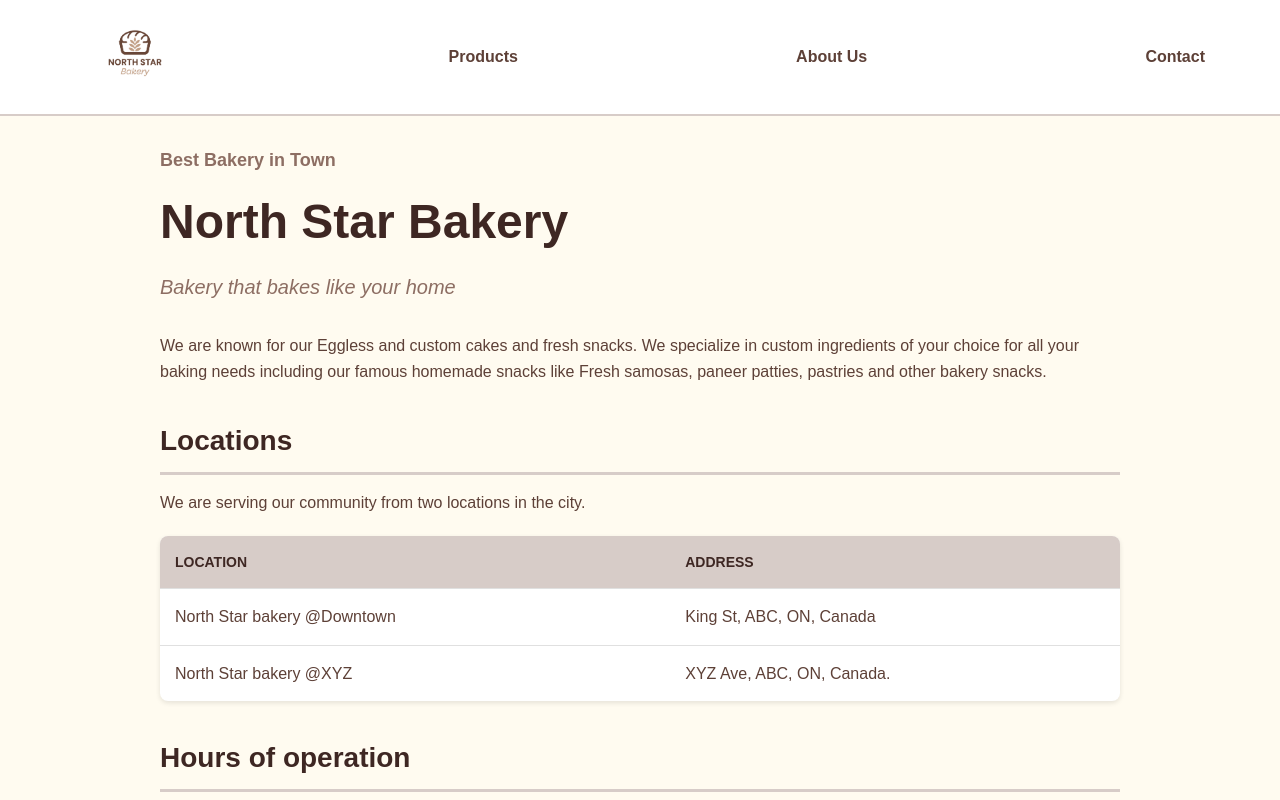
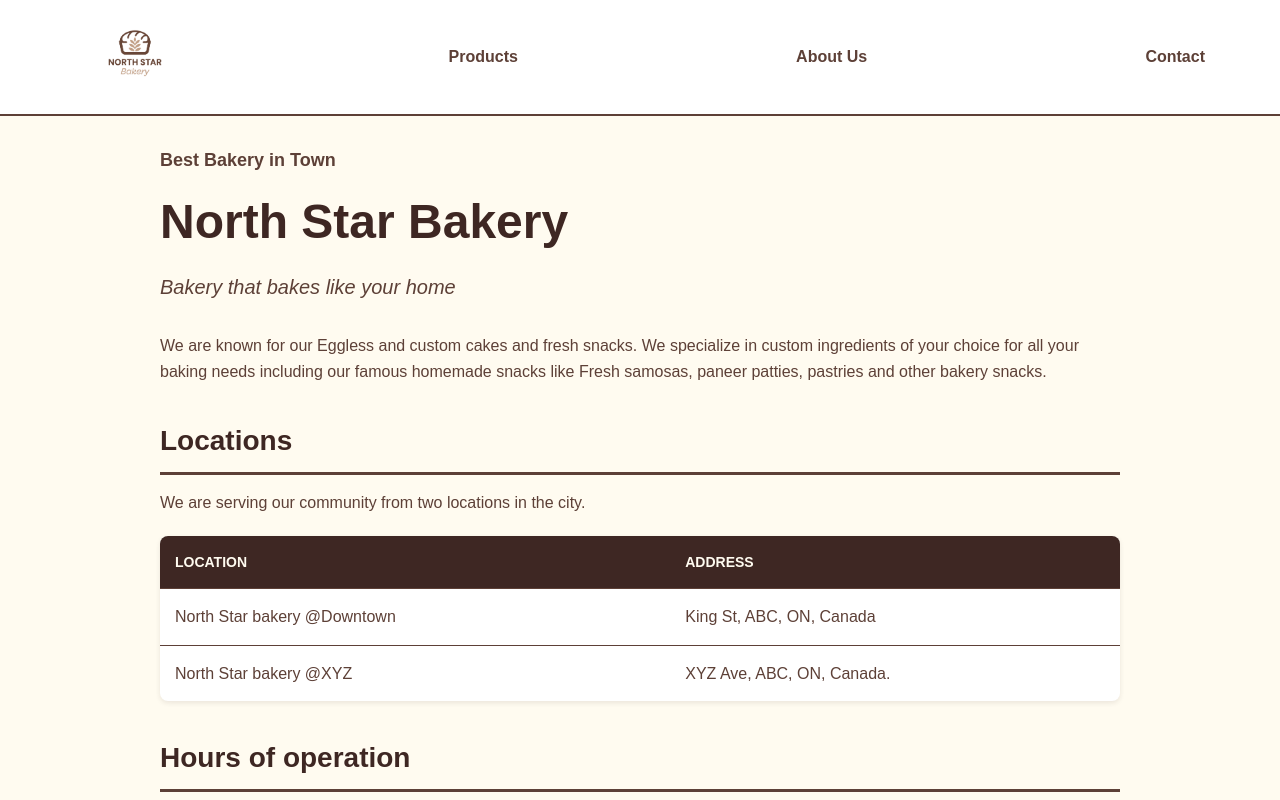
Before and after one commit to abhishekchohan/intro-to-web-dev, a plain HTML site: page index.html in a window 1280 px wide. Shown: the top 800 px of the page. Drawn offline with Linux system fonts and the light colour scheme.

Commit message:
reduced the color pallete to 4 colors only for better consistency

```diff
--- a/style.css
+++ b/style.css
@@ -16,7 +16,7 @@ body {
 header {
   background-color: #fff;
   padding: 15px 0;
-  border-bottom: 2px solid #d7ccc8;
+  border-bottom: 2px solid #5d4037;
   position: sticky;
   top: 0;
   z-index: 100;
@@ -48,7 +48,7 @@ nav a {
 }
 
 nav a:hover {
-  background-color: #f5e6d3;
+  background-color: #fffbf0;
 }
 
 
@@ -62,7 +62,7 @@ main {
 main p:first-of-type {
   font-size: 18px;
   font-weight: bold;
-  color: #8d6e63;
+  color: #5d4037;
   margin-bottom: 10px;
 }
 
@@ -75,7 +75,7 @@ h1 {
 
 main h1 + p {
   font-size: 20px;
-  color: #8d6e63;
+  color: #5d4037;
   margin-bottom: 30px;
   font-style: italic;
 }
@@ -89,7 +89,7 @@ h2 {
   font-size: 28px;
   color: #3e2723;
   margin: 35px 0 15px 0;
-  border-bottom: 3px solid #d7ccc8;
+  border-bottom: 3px solid #5d4037;
   padding-bottom: 8px;
 }
 
@@ -101,18 +101,18 @@ table {
   background-color: #fff;
   border-radius: 8px;
   overflow: hidden;
-  box-shadow: 0 2px 5px rgba(0,0,0,0.1);
+  box-shadow: 0 2px 5px rgba(62, 39, 35, 0.1);
 }
 
 th, td {
   padding: 15px;
   text-align: left;
-  border-bottom: 1px solid #e0e0e0;
+  border-bottom: 1px solid #5d4037;
 }
 
 th {
-  background-color: #d7ccc8;
-  color: #3e2723;
+  background-color: #3e2723;
+  color: #fffbf0;
   font-weight: bold;
   text-transform: uppercase;
   font-size: 14px;
@@ -123,7 +123,7 @@ tr:last-child td {
 }
 
 tr:hover {
-  background-color: #f5f5f5;
+  background-color: #fffbf0;
 }
 
 /* hero item */
@@ -137,7 +137,7 @@ main picture img {
   max-width: 100%;
   height: auto;
   border-radius: 10px;
-  box-shadow: 0 4px 10px rgba(0,0,0,0.2);
+  box-shadow: 0 4px 10px rgba(62, 39, 35, 0.2);
   display: block;
   margin: 0 auto;
 }
```
